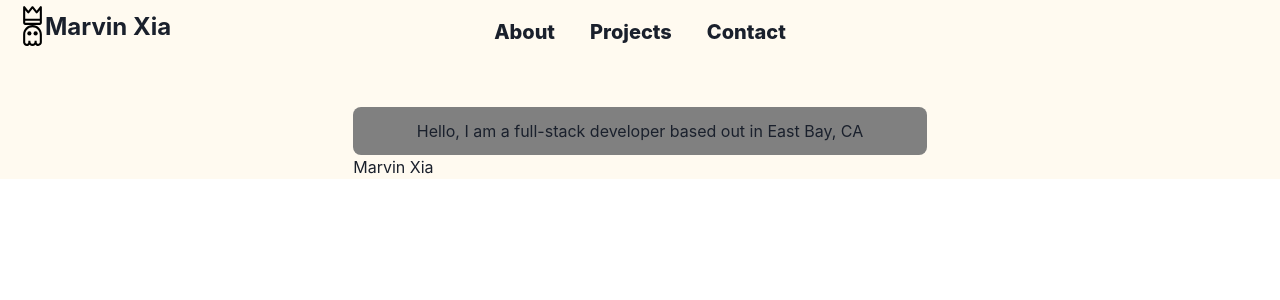
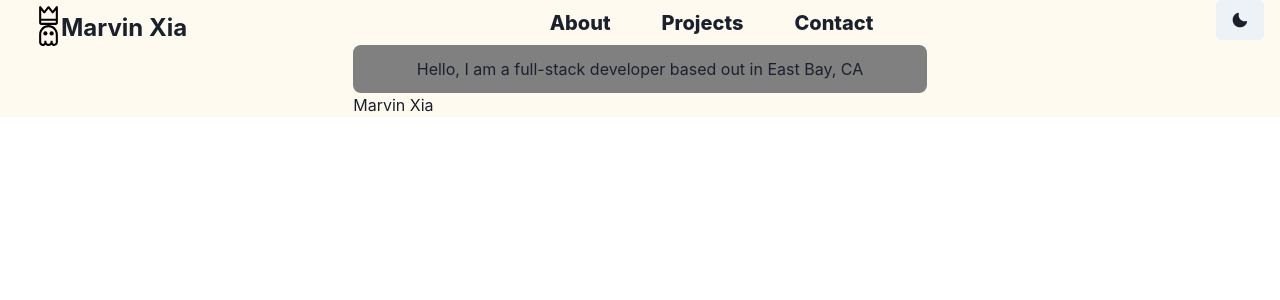
Before and after one commit to Mxia09/portfolio-v2, a Next.js app in the folder marvin-portfoliov2/: page / in a window 1280 px wide. Shown: the top 300 px of the page. Built offline with nearby package versions, Linux system fonts and the light colour scheme.

Commit message:
dark mode/light mode toggle

```diff
--- a/marvin-portfoliov2/components/Nav.js
+++ b/marvin-portfoliov2/components/Nav.js
@@ -1,40 +1,54 @@
-import Link from "next/link";
 import React from "react";
-import styled from "styled-components";
-import { Center , Heading, Flex, Container, Stack, Box, Text} from '@chakra-ui/react'
 import Logo from "./Logo";
-import { useTheme } from "@chakra-ui/react";
+import { Box, Text, Flex, Spacer, Center, Stack, useColorMode, useColorModeValue, Button} from "@chakra-ui/react";
+import { MoonIcon, SunIcon } from "@chakra-ui/icons";
 
+const NavLink = ({href, children}) => {
+    return(
+        <Box
+            as="a"
+            href={href}
+            px={2}
+            py={1}
+            rounded="md"
+            _hover={{
+                textDecoration: 'none',
+                bg: useColorModeValue('#FFFAF0', 'gray.700')
+            }}
+        >
+            {children}
+        </Box>
+    )
+}
 
 export default function Nav() {
-    const theme = useTheme();
-    return (
-        <div style={{ backgroundColor: theme.colors.secondary }}>
-            <Heading>
-            <Logo />
-            </Heading>
+    const {colorMode, toggleColorMode } = useColorMode();
 
-        <Container mt="-10" mb="10" pb="5">
+    return(
+        <>
+            <Box bg={useColorModeValue('#FFFAF0', 'gray.900')} px={4}>
+                <Flex>
+                    <Logo/>
+                    <Spacer />
                     <Center>
                         <Stack direction={{ base: 'column', md: 'row' }} spacing='35px'  >
-                    <Box>
-                        <Link href={'/'}>
+                            <NavLink href={'/'}>
                                 <Text fontWeight="extrabold" fontSize={20}>About</Text>
-                        </Link>
-                    </Box>
-                    <Box>
-                        <Link href={'/projects'}>
+                            </NavLink>
+                            <NavLink href={'/projects'}>
                                 <Text fontWeight="extrabold" fontSize={20}>Projects</Text>
-                        </Link>
-                    </Box>
-                    <Box>
-                        <Link href={'/contact'}>
+                            </NavLink>
+                            <NavLink href={'/contact'}>
                                 <Text fontWeight="extrabold" fontSize={20}>Contact</Text>
-                        </Link>
-                    </Box>
+                            </NavLink>
                         </Stack>
                     </Center>
-        </Container>
-        </div>
+                    <Spacer />
+                    <Button onClick={toggleColorMode}>
+                        {colorMode === 'light' ? <MoonIcon /> : <SunIcon />}
+                    </Button>
+                </Flex>
+            </Box>
+        </>
     )
 }
--- a/marvin-portfoliov2/package.json
+++ b/marvin-portfoliov2/package.json
@@ -9,6 +9,7 @@
     "lint": "next lint"
   },
   "dependencies": {
+    "@chakra-ui/icons": "^2.1.1",
     "@chakra-ui/react": "^2.8.2",
     "@emotion/react": "^11.11.4",
     "@emotion/styled": "^11.11.0",
@@ -16,6 +17,8 @@
     "next": "14.1.4",
     "react": "^18.2.0",
     "react-dom": "^18.2.0",
+    "react-router": "^6.22.3",
+    "react-router-dom": "^6.22.3",
     "styled-components": "^6.1.8"
   },
   "devDependencies": {
--- a/marvin-portfoliov2/pages/_app.js
+++ b/marvin-portfoliov2/pages/_app.js
@@ -1,5 +1,19 @@
-import "@/styles/globals.css";
+// import "@/styles/globals.css";
 
-export default function App({ Component, pageProps }) {
-  return <Component {...pageProps} />;
+// export default function App({ Component, pageProps }) {
+//   return <Component {...pageProps} />;
+// }
+
+import React from 'react';
+import { ChakraProvider } from '@chakra-ui/react';
+import theme from '@/styles/themes';
+
+function MyApp({ Component, pageProps }) {
+  return (
+    <ChakraProvider theme={theme}>
+      <Component {...pageProps} />
+    </ChakraProvider>
+  );
 }
+
+export default MyApp;
--- a/marvin-portfoliov2/pages/index.js
+++ b/marvin-portfoliov2/pages/index.js
@@ -1,18 +1,13 @@
 import React from 'react';
-import { ChakraProvider } from '@chakra-ui/react'
 import Intro from '@/components/Intro';
 import Nav from '@/components/Nav';
 import theme from '@/styles/themes';
 
-
-
 export default function Home() {
   return (
     <div style={{ backgroundColor: theme.colors.secondary }}>
-      <ChakraProvider theme={theme}>
-        <Nav />
-        <Intro />
-      </ChakraProvider>
+      <Nav />
+      <Intro />
     </div>
   );
 }
```
Also changed, not shown: marvin-portfoliov2/components/Logo.js (+0 -32 lines), marvin-portfoliov2/pages/about.js (added, +7 -0 lines), marvin-portfoliov2/pages/contact.js (added, +16 -0 lines), marvin-portfoliov2/pages/projects.js (added, +7 -0 lines), 1 other file (tests, documents, lock files or other folders). Lines whose indentation alone changed are shown as unchanged.
